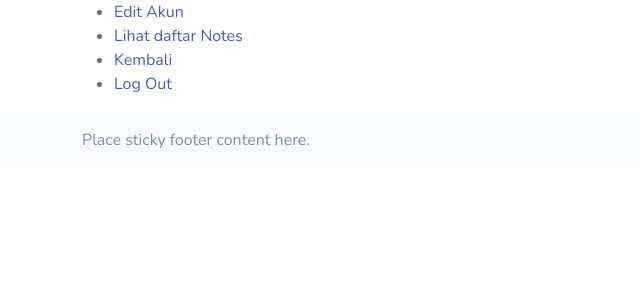
After one commit to madfatihid/nosh, a Node server app: template views/profile.ejs in a window 1280 px wide. The commit adds this page. Shown: the top 300 px of the page, without its empty margins (0-640 px from the left). Run offline with Node 20, Linux system fonts and the light colour scheme; the template is opened without the code that fills it, so the values that code supplies are empty; some libraries are stand-ins or nearby versions.

Commit message:
profile page + log out

```diff
--- a/views/dashboard.ejs
+++ b/views/dashboard.ejs
@@ -60,10 +60,10 @@
             <a class="nav-link active" aria-current="page" href="#">Home</a>
           </li>
           <li class="nav-item">
-            <a class="nav-link" href="#">Link</a>
+            <a class="nav-link" href="/profile">Profile</a>
           </li>
           <li class="nav-item">
-            <a class="nav-link disabled" href="#" tabindex="-1" aria-disabled="true">Disabled</a>
+            <a class="nav-link" href="/logout">Log out</a>
           </li>
         </ul>
         <form class="d-flex">
--- /dev/null
+++ b/views/profile.ejs
@@ -0,0 +1,90 @@
+<!DOCTYPE html>
+
+    <html lang="en" class="h-100"><head>
+        <meta charset="utf-8">
+        <meta name="viewport" content="width=device-width, initial-scale=1">
+        <meta name="description" content="">
+        <meta name="author" content="Mark Otto, Jacob Thornton, and Bootstrap contributors">
+        <meta name="generator" content="Hugo 0.84.0">
+        <title>Sticky Footer Navbar Template · Bootstrap v5.0</title>
+
+        <link rel="canonical" href="https://getbootstrap.com/docs/5.0/examples/sticky-footer-navbar/">
+
+
+        <link href="https://fonts.googleapis.com/css2?family=Nunito:wght@300;400;600;700;800&display=swap" rel="stylesheet">
+        <link rel="stylesheet" href="assets/css/bootstrap.css">
+        <link rel="stylesheet" href="assets/vendors/bootstrap-icons/bootstrap-icons.css">
+        <link rel="stylesheet" href="assets/css/app.css">
+        <link rel="stylesheet" href="assets/css/pages/auth.css">
+        <!-- Favicons -->
+    <link rel="apple-touch-icon" href="/docs/5.0/assets/img/favicons/apple-touch-icon.png" sizes="180x180">
+    <link rel="icon" href="/docs/5.0/assets/img/favicons/favicon-32x32.png" sizes="32x32" type="image/png">
+    <link rel="icon" href="/docs/5.0/assets/img/favicons/favicon-16x16.png" sizes="16x16" type="image/png">
+    <link rel="manifest" href="/docs/5.0/assets/img/favicons/manifest.json">
+    <link rel="mask-icon" href="/docs/5.0/assets/img/favicons/safari-pinned-tab.svg" color="#7952b3">
+    <link rel="icon" href="/docs/5.0/assets/img/favicons/favicon.ico">
+    <meta name="theme-color" content="#7952b3">
+
+
+        <style>
+          .bd-placeholder-img {
+            font-size: 1.125rem;
+            text-anchor: middle;
+            -webkit-user-select: none;
+            -moz-user-select: none;
+            user-select: none;
+          }
+
+          @media (min-width: 768px) {
+            .bd-placeholder-img-lg {
+              font-size: 3.5rem;
+            }
+          }
+        </style>
+
+
+        <!-- Custom styles for this template -->
+        <link href="sticky-footer-navbar.css" rel="stylesheet">
+      </head>
+
+    <body>
+
+        <!-- Bagian Atas -->
+        <header id="home"class="section">
+            <div class="header_main">
+                 <!-- header inner -->
+                 <div class="header">
+                    <div class="container">
+                       <div class="row">
+                          <div class="col-xl-9 col-lg-9 col-md-9 col-sm-9">
+                             <div class="menu-area">
+                                <div class="limit-box">
+                                   <nav class="main-menu">
+                                      <ul class="menu-area-main">
+                                         <li><a href="/edit">Edit Akun</a></li>
+                                         <li><a href="/notes">Lihat daftar Notes</a></li>
+                                         <li><a href="/">Kembali</a></li>
+                                         <li><a href="/logout">Log Out</a></li>
+                                      </ul>
+                                   </nav>
+                                </div>
+                             </div>
+                         </div>
+                       </div>
+                    </div>
+                 </div>
+            </div>
+        </header>
+
+    <footer class="footer mt-auto py-3 bg-light">
+        <div class="container">
+          <span class="text-muted">Place sticky footer content here.</span>
+        </div>
+    </footer>
+
+    <script src="assets/js/bootstrap.bundle.min.js"></script>
+    <script src="assets/js/main.js"></script>
+
+    </body>
+
+</html>
```
Also changed, not shown: views/homepage.ejs (line endings or trailing spaces).
